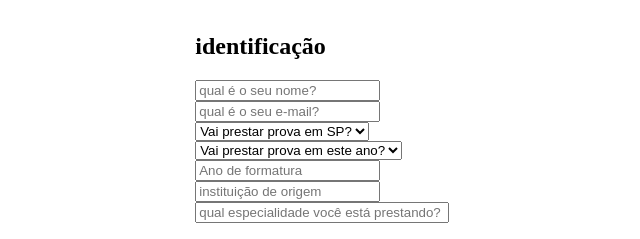
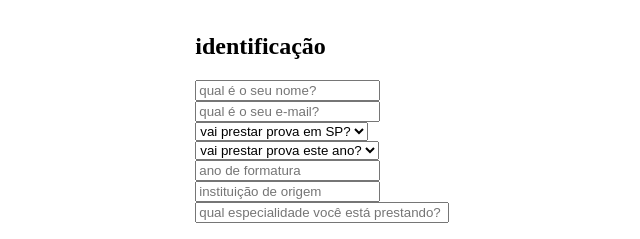
Before and after one commit to joaosore/simulador-curriculo-curso-entrevista-medway, a website: page src/index.html in a window 1280 px wide. Shown: the part 849-1088 px from the top of the page, 256-896 px from the left. Drawn offline with nearby package versions, Linux system fonts and the light colour scheme; files that its build step writes are made by us from their sources; files whose address does not match are found by name.

Commit message:
Ajustes Home

```diff
--- a/src/index.html
+++ b/src/index.html
@@ -63,7 +63,7 @@
 
           <div class="form">
             <select id="vai_prestar_prova_sp" class="demo-default" name="vai_prestar_prova_sp">
-              <option value="" selected disabled>Vai prestar prova em SP?</option>
+              <option value="" selected disabled>vai prestar prova em SP?</option>
               <option value="Sim">Sim</option>
               <option value="Não">Não</option>
             </select>
@@ -71,14 +71,14 @@
 
           <div class="form">
             <select id="vai_prestar_prova_este_ano" class="demo-default" name="vai_prestar_prova_este_ano">
-              <option value="" selected disabled>Vai prestar prova em este ano?</option>
+              <option value="" selected disabled>vai prestar prova este ano?</option>
               <option value="Sim">Sim</option>
               <option value="Não">Não</option>
             </select>
           </div>
 
           <div class="form">
-            <input id="ano_de_formatura" type="text" name="ano_de_formatura" placeholder="Ano de formatura">
+            <input id="ano_de_formatura" type="text" name="ano_de_formatura" placeholder="ano de formatura">
           </div>
 
           <div class="form">
```
Also changed, not shown: dist/index.html, 2 other files.
